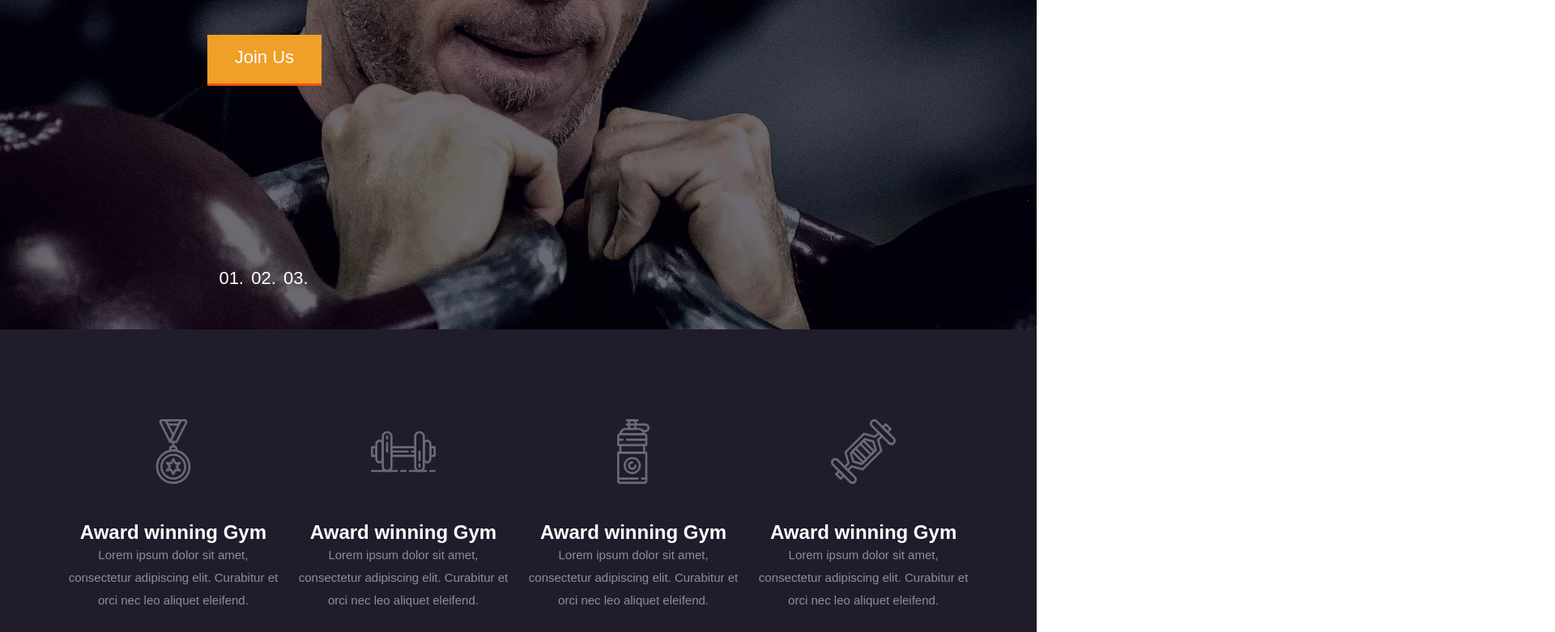
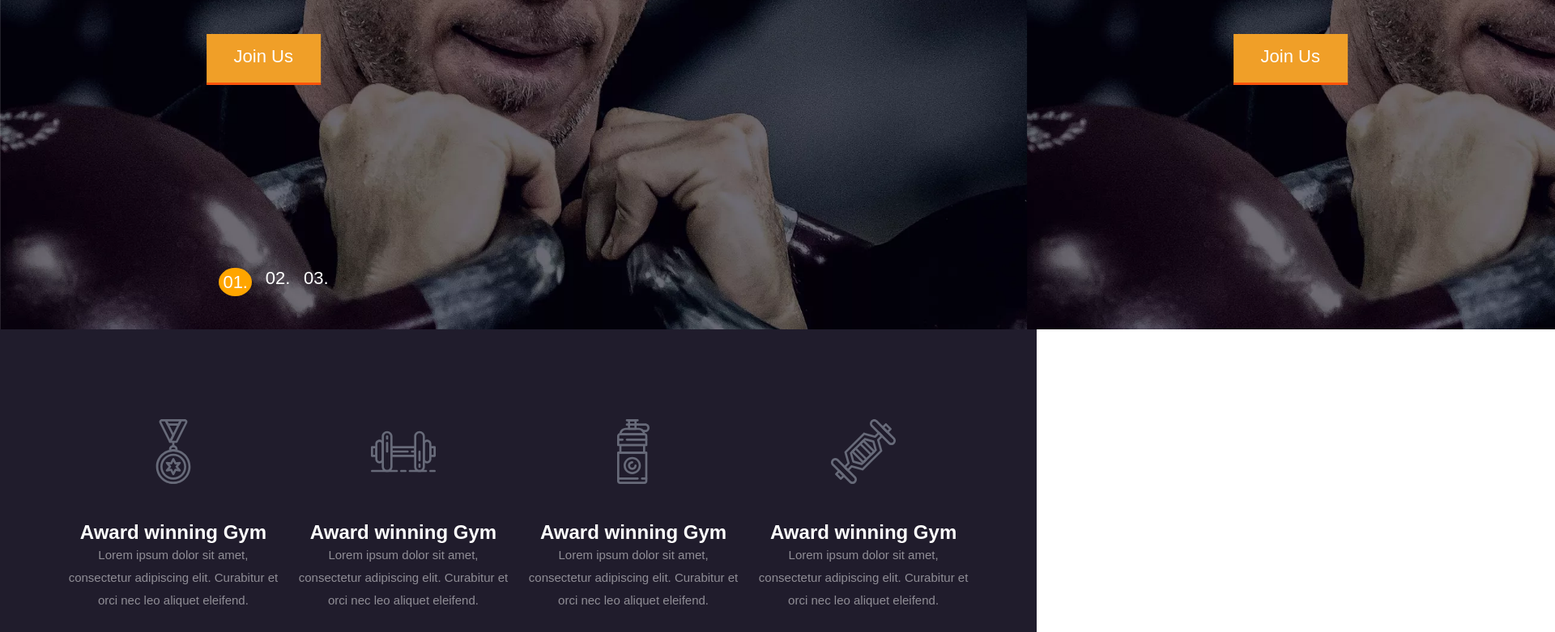
Before and after one commit to perppp/GymWebsite, a plain HTML site: page index.html in a window 1280 px wide. Shown: the part 519-1300 px from the top of the page at 81% size, 1920 px wide, since content can reach past the window. Drawn offline with Linux system fonts and the light colour scheme.

Commit message:
Finished the slider

```diff
--- a/index.html
+++ b/index.html
@@ -57,29 +57,29 @@
         </div>
     </header>
     <div class="slider mainAbs">
-        <div class="slide" style="background-image: url('man.jpg');">
+        <div class="slide" id="slide1" style="background-image: url('man.jpg');">
             <div class="txtSlides">
                 <h2 class="motivText">Don't stop <br>when you're tired. <br>Stop when <br>you're <span class="done">DONE</span></h2>
                 <div class="touchButton touchButton2">Join Us</div>
             </div>
         </div>
-        <div class="slide" style="background-image: url('man.jpg');">
+        <div class="slide" id="slide2" style="background-image: url('man.jpg');">
             <div class="txtSlides">
                 <h2 class="motivText">Don't stop <br>when you're tired. <br>Stop when <br>you're <span class="done">DONE</span></h2>
                 <div class="touchButton touchButton2">Join Us</div>
             </div>
         </div>
-        <div class="slide" style="background-image: url('man.jpg');">
+        <div class="slide" id="slide3" style="background-image: url('man.jpg');">
             <div class="txtSlides">
                 <h2 class="motivText">Don't stop <br>when you're tired. <br>Stop when <br>you're <span class="done">DONE</span></h2>
                 <div class="touchButton touchButton2">Join Us</div>
             </div>
         </div>
     </div>
-    <ul class="dots">
-        <li class="dot">01.</li>
-        <li class="dot">02.</li>
-        <li class="dot">03.</li>
+    <ul class="dots" id="dotContainer">
+        <li class="dot" onclick="changeSlide(0)">01.</li>
+        <li class="dot" onclick="changeSlide(1)">02.</li>
+        <li class="dot" onclick="changeSlide(2)">03.</li>
     </ul>
 
     <div class="mainGray">
--- a/main.js
+++ b/main.js
@@ -13,6 +13,55 @@
 // slides[currentSlide].style.transform = 'translateX(0)';
 
 // setInterval(nextSlide, 3000);
+
+
+// Slider thing
+
+
+
+document.addEventListener('DOMContentLoaded', function () {
+  let currentSlide = 0;
+  const totalSlides = document.querySelectorAll('.slide').length;
+  const slidesContainer = document.querySelector('.slider');
+
+  if (!slidesContainer || !slidesContainer.style || !('transform' in slidesContainer.style)) {
+      console.error("Slider elements not found or not supported.");
+  }
+
+  function showSlide(index) {
+      if (index >= 0 && index < totalSlides) {
+          currentSlide = index;
+          const translateValue = -index * 100 + (index === 0 ? 0.01 : 0) + '%';
+          slidesContainer.style.transform = 'translateX(' + translateValue + ')';
+      }
+  }
+
+  function updateDots() {
+      const dots = document.querySelectorAll('.dot');
+      dots.forEach((dot, i) => {
+          dot.classList.toggle('active', i === currentSlide);
+      });
+  }
+
+  function changeSlide(index) {
+      showSlide(index);
+      updateDots();
+  }
+
+  const dots = document.querySelectorAll('.dot');
+  dots.forEach((dot, index) => {
+      dot.addEventListener('click', () => {
+          changeSlide(index);
+      });
+  });
+
+  showSlide(currentSlide);
+  updateDots();
+});
+
+
+
+
 
 var info1Elements = document.querySelectorAll('.info1');
 
--- a/style.css
+++ b/style.css
@@ -143,20 +143,29 @@ header{
 .slider {
     width: 100%;
     height: 100%;
-    overflow: hidden;
     white-space: nowrap;
+    box-sizing: border-box;
     margin: 0;
     padding: 0;
+    transition: transform 0.5s ease-in-out;
+    gap: 0;
+}
+#slide2{
+    margin-right: -10px;
+}
+#slide1{
+    margin-right: -10px;
 }
 
 .slide {
-    width: 100vw;
+    width: 99.5vw;
     height: 100vh;
     display: inline-block;
     background-size: cover;
     background-position: center;
     transition: transform 0.5s ease;
     box-sizing: border-box;
+    gap: 0;
 }
 .txtSlides{
     display: flex;
@@ -184,11 +193,29 @@ header{
     color: white;
     display: flex;
     flex-direction: row;
-    gap: 10%;
+    gap: 15%;
     list-style-type: none;
     font-size: 22px;
     margin-left: 18%;
     top: 850px;
+    text-align: center;
+}
+.dots li{
+    cursor: pointer;
+}
+.dots li:hover{
+    background-color: orange;
+    border-radius: 50%;
+    width: 40px;
+    height: 25px;
+    padding: 5px 5px 5px 5px;
+}
+.dots .active {
+    background-color: orange;
+    border-radius: 50%;
+    width: 40px;
+    height: 25px;
+    padding: 5px 5px 5px 5px;
 }
 .mainGray{
     width: 100vw;
```
